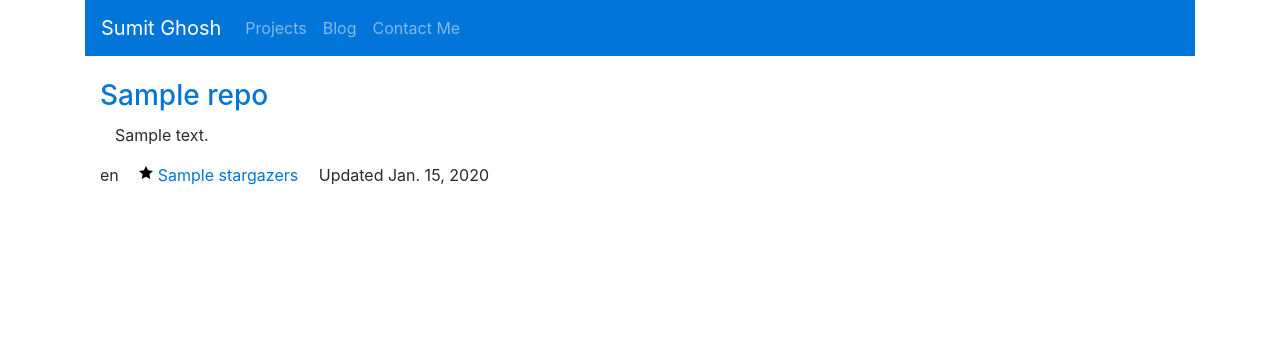
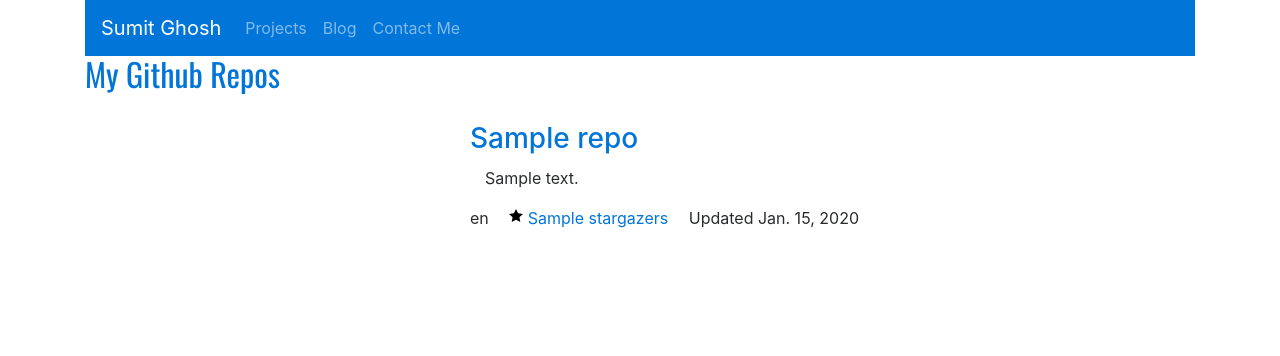
Before and after one commit to skulltech/portfolio-devclub, a Django app: template portfolio/templates/projects/projects.html in a window 1280 px wide. Shown: the top 356 px of the page. Run offline with Django 3.2, Linux system fonts and the light colour scheme; the template is opened without the code that fills it: most values are stand-ins (such as "Sample title", 1, 10 or a date in 2020); some libraries are stand-ins or nearby versions.

Commit message:
Some designing change of the Projects page.

```diff
--- a/portfolio/templates/base.html
+++ b/portfolio/templates/base.html
@@ -2,6 +2,7 @@
 <head>
     <link rel="stylesheet" href="https://maxcdn.bootstrapcdn.com/bootstrap/4.0.0-alpha.6/css/bootstrap.min.css"
           integrity="sha384-rwoIResjU2yc3z8GV/NPeZWAv56rSmLldC3R/AZzGRnGxQQKnKkoFVhFQhNUwEyJ" crossorigin="anonymous">
+    <link href="https://fonts.googleapis.com/css?family=Oswald" rel="stylesheet">
     <script src="https://code.jquery.com/jquery-3.1.1.slim.min.js"
             integrity="sha384-A7FZj7v+d/sdmMqp/nOQwliLvUsJfDHW+k9Omg/a/EheAdgtzNs3hpfag6Ed950n"
             crossorigin="anonymous"></script>
--- a/portfolio/templates/projects/projects.html
+++ b/portfolio/templates/projects/projects.html
@@ -1,11 +1,13 @@
 {% extends 'projects/base.html' %}
 
 {% block content %}
+    <div class="row"><div class="col-4">
+        <h2 style="font-family: 'Oswald', sans-serif;"><a href="https://github.com/SkullTech">My Github Repos</a></h2>
+    </div></div>
 
     <div id="github-repositories-list">
         {% for repo in repos %}
-
-            <li class="col-12 d-block width-full py-4 border-bottom public source">
+            <li class="col-md-8 d-block width-full py-4 border-bottom public source offset-md-4">
                 <div class="d-inline-block mb-1">
                     <h3><a href="{{ repo.html_url }}">{{ repo.name }}</a></h3>
                 </div>
```
